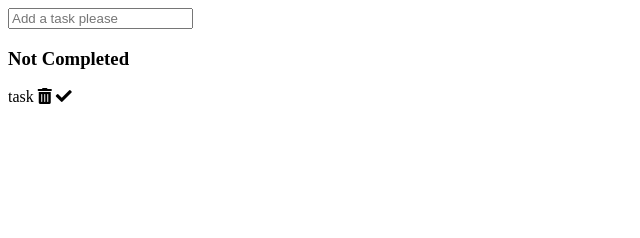
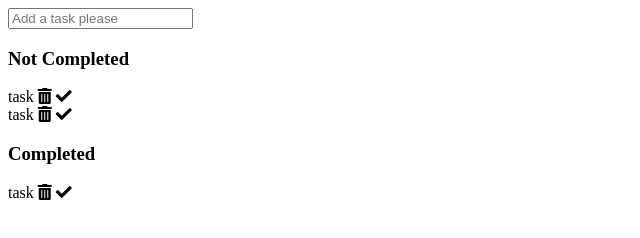
Before and after one commit to neilroy63/Day-Planner-CSS-JQuery, a plain HTML site: page index.html in a window 1280 px wide. Shown: the whole page, without its empty margins (0-640 px from the left). Drawn offline with nearby package versions, Linux system fonts and the light colour scheme.

Commit message:
fix/updated index

```diff
--- a/index.html
+++ b/index.html
@@ -28,8 +28,23 @@
                 <i class="fas fa-check"></i>
 
             </div>
-        </div>
-    </div>
+            <div class="task">
+                task
+                <i class="fas fa-trash-alt"></i>
+                <i class="fas fa-check"></i>
+            </div>
+            </div>
+            <div class="completed">
+                <h3>Completed</h3>
+                <div class="task">
+                    task
+                    <i class="fas fa-trash-alt"></i>
+                    <i class="fas fa-check"></i>
+                </div>
+
+            </div>
+
+            </div>
 
 </body>
 
```
